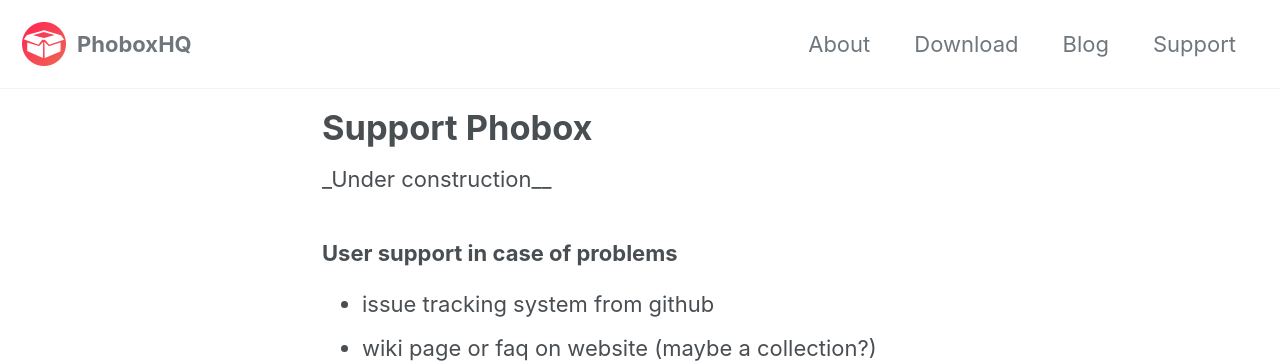
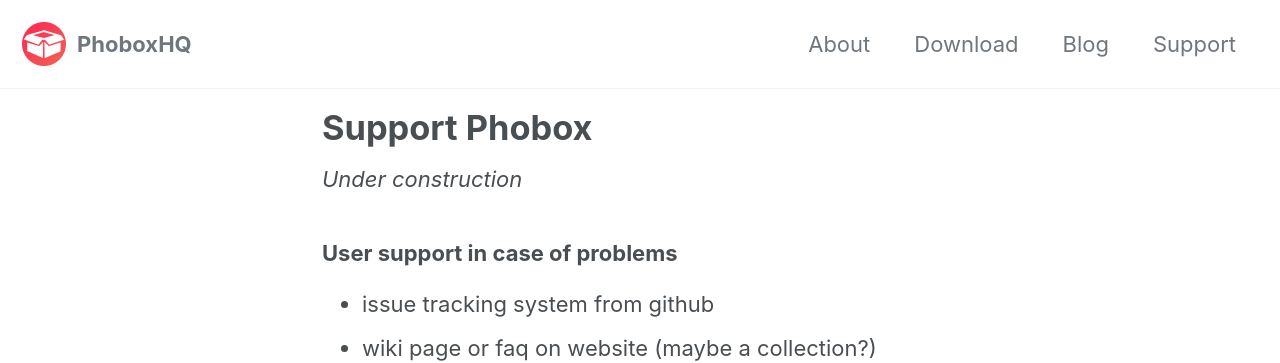
Before and after one commit to phoboxhq/home2, a Jekyll site: the page built from _pages/support.md, in a window 1280 px wide. Shown: the top 363 px of the page. Built offline with Jekyll 4.4.1, drawn with Linux system fonts in a browser that asks for light colours; cached includes are drawn as plain includes; nearby versions of some CDN libraries.

```diff
--- a/_pages/support.md
+++ b/_pages/support.md
@@ -5,7 +5,7 @@ excerpt: "You can support this project in many different way. Check out the poss
 modified: 2019-06-05T21:13:00-04:00
 ---
 
-_Under construction__
+_Under construction_
 
 ### User support in case of problems
   * issue tracking system from github
```
